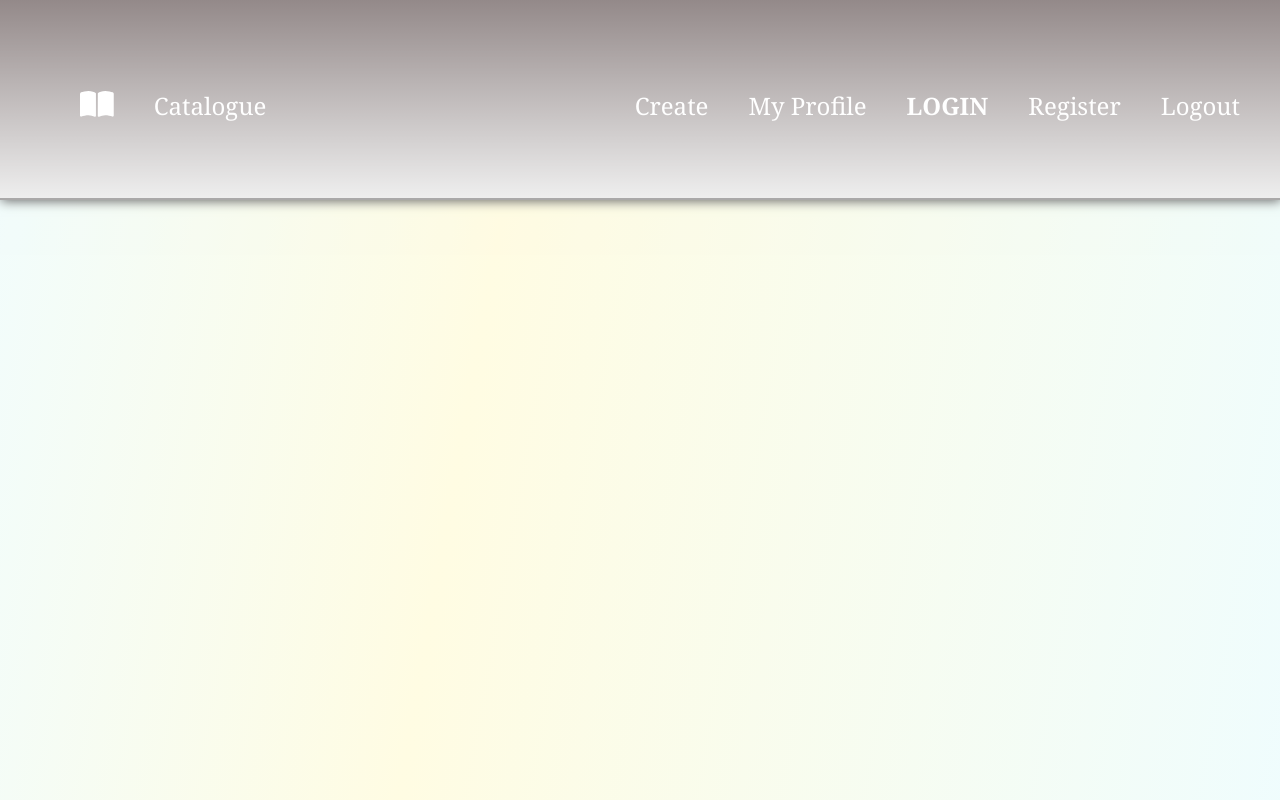
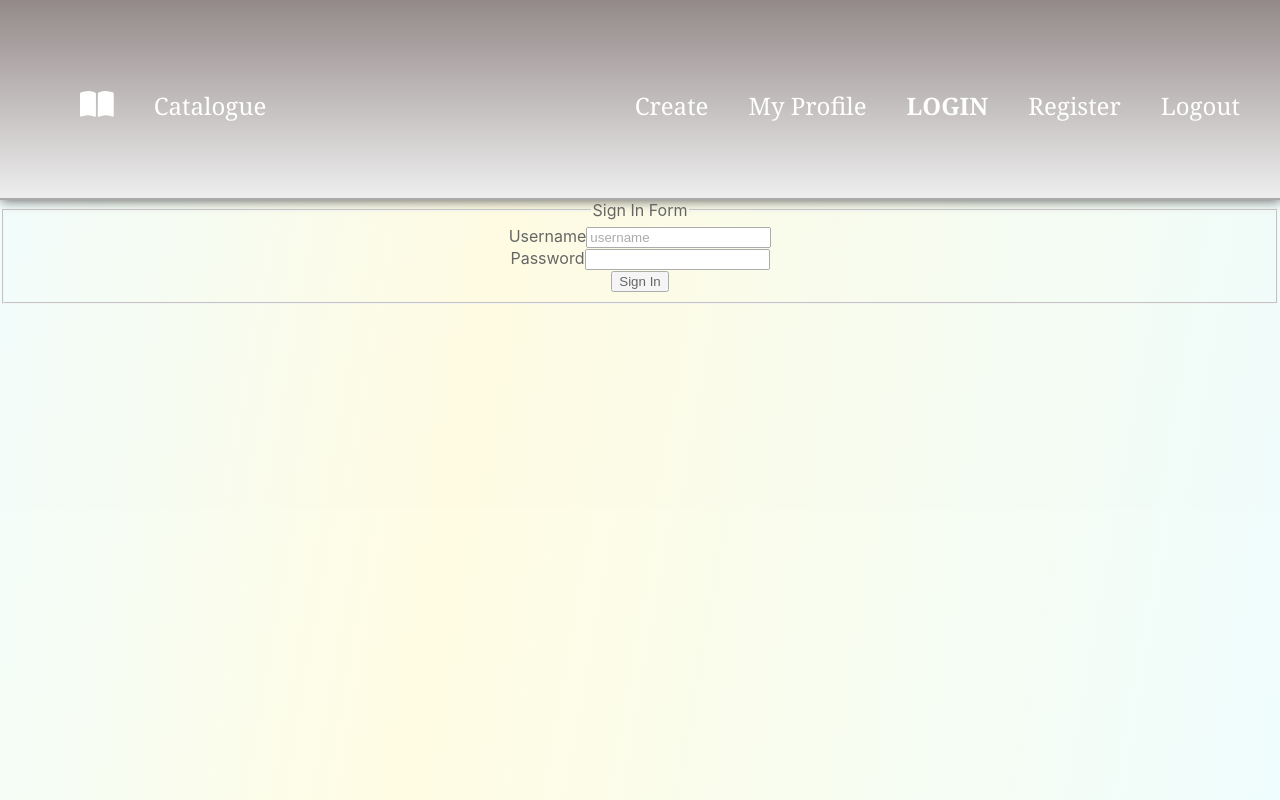
Before and after one commit to PanayotovaT/SoftUni_JS_React_La_Libreria, a React (Create React App) app: page /login in a window 1280 px wide. Built offline with nearby package versions, Linux system fonts and the light colour scheme.

Commit message:
Added Login component

```diff
--- a/src/App.js
+++ b/src/App.js
@@ -1,11 +1,15 @@
 import './App.css';
+import {Routes, Route} from 'react-router-dom';
 import Header from './components/Header/Header';
+import Login from './components/Login/Login';
 
 function App() {
   return (
     <div className="App">
       <Header />
-
+      <Routes>
+        <Route path="/login" element={<Login />} />
+      </Routes>
     </div>
   );
 }
--- a/src/components/Header/Header.js
+++ b/src/components/Header/Header.js
@@ -12,7 +12,7 @@ const Header = () => {
             <nav className="libreria-header-nav">
                 <ul className="libreria-header-list">
                     <div className="libreria-header-list-left">
-                        <li className="libreria-header-list-item"><FontAwesomeIcon icon={faBookOpen} className="header-icon" ><NavLink className={activeClass} to="/"/ ></FontAwesomeIcon></li>
+                        <li className="libreria-header-list-item"><NavLink className={activeClass} to="/"><FontAwesomeIcon icon={faBookOpen} className="header-icon" / ></NavLink></li>
                         <li className="libreria-header-list-item"><NavLink className={activeClass} to="/catalogue">Catalogue</NavLink></li>
                     </div>
                     <div className="libreria-header-list-left">
--- /dev/null
+++ b/src/components/Login/Login.js
@@ -0,0 +1,27 @@
+import './Login.css';
+
+const Login = () => {
+
+    return (
+        <section className="libreria-login">
+            <form className="libreria-login-form" method="POST">
+                <fieldset>
+                    <legend>Sign In Form</legend>
+                    <div className="login-form-div">
+                        <label htmlFor="username" className="login-form-label">Username</label>
+                        <input type="text" className="login-form-input" id="username" name="username" placeholder="username"/>
+                    </div>
+                    <div className="login-form-div">
+                        <label htmlFor="password" className="login-form-label">Password</label>
+                        <input type="password" className="login-form-input" id="password" name="password" />
+                    </div>
+                    <div className="login-form-div">
+                        <input type="submit" className="login-form-input" value="Sign In"/>
+                    </div>
+                </fieldset>
+            </form>
+        </section>
+    )
+}
+
+export default Login;
```
Also changed, not shown: src/components/Login/Login.css (added).
